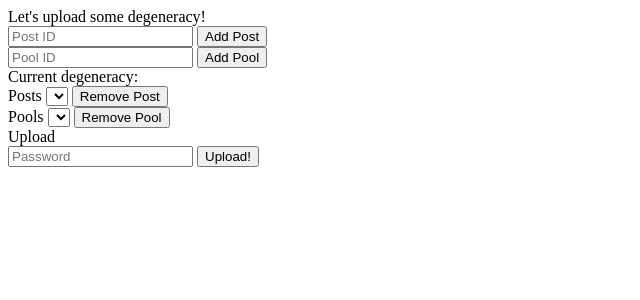
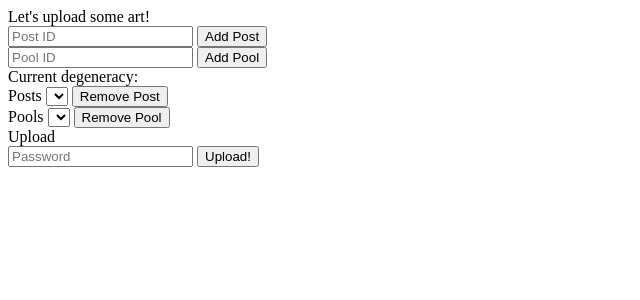
Before and after one commit to byrdm2000/booru-handler, a Flask app: page / in a window 1280 px wide. Shown: the top 300 px of the page, without its empty margins (0-640 px from the left). Run offline with Flask 2, Linux system fonts and the light colour scheme; lists and menus that the app fills with data are empty; parts of the project's set-up code (start-up, migrations or seed data) failed here and were passed over.

```diff
--- a/templates/index.html
+++ b/templates/index.html
@@ -2,7 +2,7 @@
 <html lang="en">
 <head>
     <meta charset="UTF-8">
-    <title>blueberry's degen booru uploader</title>
+    <title>booru-handler uploader</title>
 </head>
 
 <script>
@@ -10,7 +10,7 @@
 </script>
 
 <body>
-Let's upload some degeneracy!
+Let's upload some art!
 </body>
 
 <body>
```
